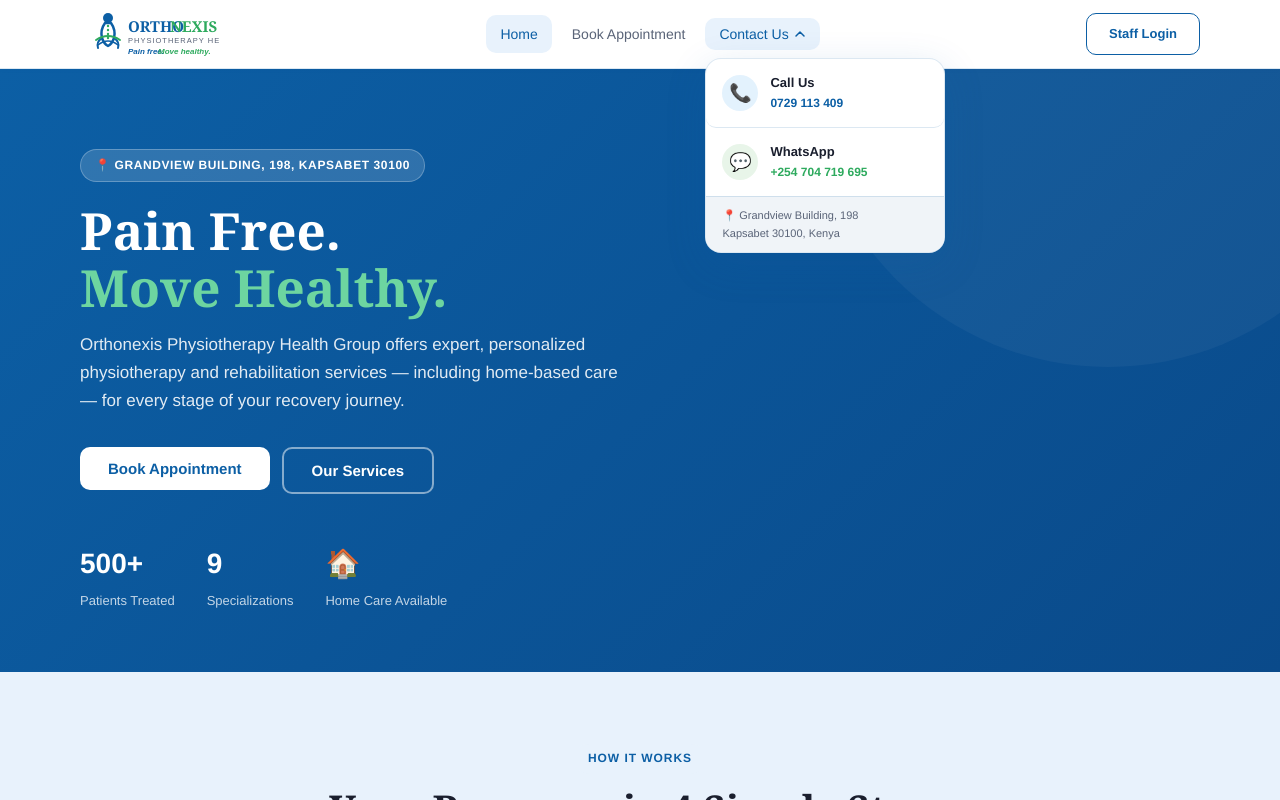
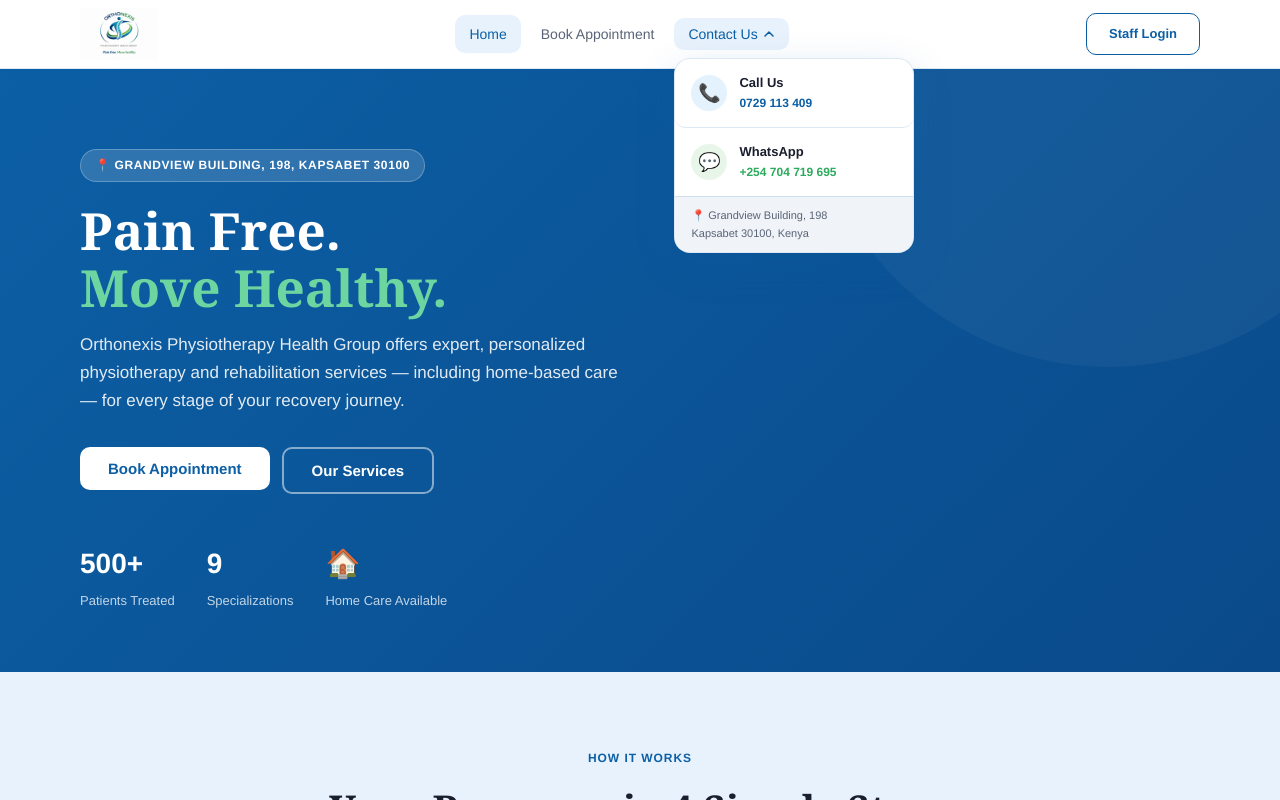
Before and after one commit to Thirty-manu/ORTHO-NEXIS, a React (Create React App) app: page / in a window 1280 px wide. Both pictures are taken after a click on the button "Contact Us". Shown: the top 800 px of the page. Built offline with nearby package versions, Linux system fonts and the light colour scheme; a web font is replaced by a local one.

Commit message:
Add real Orthonexis logo + Contact Us dropdown with call and WhatsApp

```diff
--- a/src/components/shared/Navbar.jsx
+++ b/src/components/shared/Navbar.jsx
@@ -20,29 +20,13 @@
       <nav className="navbar">
         <div className="container navbar-inner">
 
-          {/* LOGO */}
-          <Link to="/" className="navbar-logo">
-            <svg viewBox="0 0 120 48" width="140" height="48" xmlns="http://www.w3.org/2000/svg">
-              {/* Spine figure icon */}
-              <circle cx="18" cy="8" r="5" fill="#0c5fa5"/>
-              <path d="M15 13 Q10 20 12 28 Q14 34 18 36 Q22 34 24 28 Q26 20 21 13Z" fill="none" stroke="#0c5fa5" strokeWidth="2.5" strokeLinejoin="round"/>
-              <path d="M12 28 Q6 32 8 38" fill="none" stroke="#0c5fa5" strokeWidth="2" strokeLinecap="round"/>
-              <path d="M24 28 Q30 32 28 38" fill="none" stroke="#0c5fa5" strokeWidth="2" strokeLinecap="round"/>
-              {/* Spine dots */}
-              <circle cx="18" cy="16" r="1.2" fill="#2eaa5e"/>
-              <circle cx="18" cy="20" r="1.2" fill="#2eaa5e"/>
-              <circle cx="18" cy="24" r="1.2" fill="#2eaa5e"/>
-              <circle cx="18" cy="28" r="1.2" fill="#2eaa5e"/>
-              {/* Swoosh arcs */}
-              <path d="M6 30 Q18 22 30 30" fill="none" stroke="#2eaa5e" strokeWidth="2" strokeLinecap="round"/>
-              <path d="M8 35 Q18 27 28 35" fill="none" stroke="#0c5fa5" strokeWidth="1.5" strokeLinecap="round"/>
-              {/* Text */}
-              <text x="38" y="22" fontFamily="'Cabinet Grotesk',Georgia,serif" fontWeight="800" fontSize="15" fill="#0c5fa5">ORTHO</text>
-              <text x="80" y="22" fontFamily="'Cabinet Grotesk',Georgia,serif" fontWeight="800" fontSize="15" fill="#2eaa5e">NEXIS</text>
-              <text x="38" y="33" fontFamily="'Satoshi',sans-serif" fontWeight="400" fontSize="7.5" fill="#5a6478" letterSpacing="1">PHYSIOTHERAPY HEALTH GROUP</text>
-              <text x="38" y="44" fontFamily="'Satoshi',sans-serif" fontStyle="italic" fontWeight="600" fontSize="8" fill="#0c5fa5">Pain free. </text>
-              <text x="68" y="44" fontFamily="'Satoshi',sans-serif" fontStyle="italic" fontWeight="600" fontSize="8" fill="#2eaa5e">Move healthy.</text>
-            </svg>
+          {/* REAL LOGO IMAGE */}
+          <Link to="/" className="navbar-logo" style={{padding:0}}>
+            <img
+              src="/logo.png"
+              alt="Orthonexis Physiotherapy Health Group"
+              style={{height:52, width:'auto', objectFit:'contain'}}
+            />
           </Link>
 
           {/* NAV LINKS */}
@@ -63,8 +47,8 @@
 
               {contactOpen && (
                 <div style={{position:'absolute', top:'calc(100% + 8px)', left:0, background:'var(--color-surface)', border:'1.5px solid var(--color-border)', borderRadius:'var(--radius-lg)', boxShadow:'var(--shadow-lg)', width:240, zIndex:200, overflow:'hidden'}}>
-                  {/* Call */}
-                  <a href="tel:0729113409" style={{display:'flex', alignItems:'center', gap:12, padding:'14px 16px', borderBottom:'1px solid var(--color-border)', textDecoration:'none', transition:'background var(--transition)'}}
+                  <a href="tel:0729113409"
+                    style={{display:'flex', alignItems:'center', gap:12, padding:'14px 16px', borderBottom:'1px solid var(--color-border)', textDecoration:'none'}}
                     onMouseEnter={e=>e.currentTarget.style.background='var(--color-primary-light)'}
                     onMouseLeave={e=>e.currentTarget.style.background='transparent'}>
                     <div style={{width:36, height:36, borderRadius:'50%', background:'#e3f2fd', display:'flex', alignItems:'center', justifyContent:'center', fontSize:18, flexShrink:0}}>📞</div>
@@ -73,9 +57,9 @@
                       <div style={{fontSize:12, color:'var(--color-primary)', fontWeight:600}}>0729 113 409</div>
                     </div>
                   </a>
-                  {/* WhatsApp */}
-                  <a href="https://wa.me/254704719695?text=Hello%20Orthonexis%2C%20I%20would%20like%20to%20make%20an%20inquiry." target="_blank" rel="noopener noreferrer"
-                    style={{display:'flex', alignItems:'center', gap:12, padding:'14px 16px', textDecoration:'none', transition:'background var(--transition)'}}
+                  <a href="https://wa.me/254704719695?text=Hello%20Orthonexis%2C%20I%20would%20like%20to%20make%20an%20inquiry."
+                    target="_blank" rel="noopener noreferrer"
+                    style={{display:'flex', alignItems:'center', gap:12, padding:'14px 16px', textDecoration:'none'}}
                     onMouseEnter={e=>e.currentTarget.style.background='#e8f5e9'}
                     onMouseLeave={e=>e.currentTarget.style.background='transparent'}>
                     <div style={{width:36, height:36, borderRadius:'50%', background:'#e8f5e9', display:'flex', alignItems:'center', justifyContent:'center', fontSize:18, flexShrink:0}}>💬</div>
@@ -84,7 +68,6 @@
                       <div style={{fontSize:12, color:'#2eaa5e', fontWeight:600}}>+254 704 719 695</div>
                     </div>
                   </a>
-                  {/* Location */}
                   <div style={{padding:'10px 16px', background:'var(--color-surface-2)', borderTop:'1px solid var(--color-border)'}}>
                     <div style={{fontSize:11, color:'var(--color-text-muted)', lineHeight:1.6}}>
                       📍 Grandview Building, 198<br/>Kapsabet 30100, Kenya
@@ -108,7 +91,6 @@
         </div>
       </nav>
 
-      {/* Close dropdown when clicking outside */}
       {contactOpen && (
         <div onClick={() => setContactOpen(false)}
           style={{position:'fixed', inset:0, zIndex:100}}/>
```
Also changed, not shown: Pasted image.png (added), public/logo.png (added).
